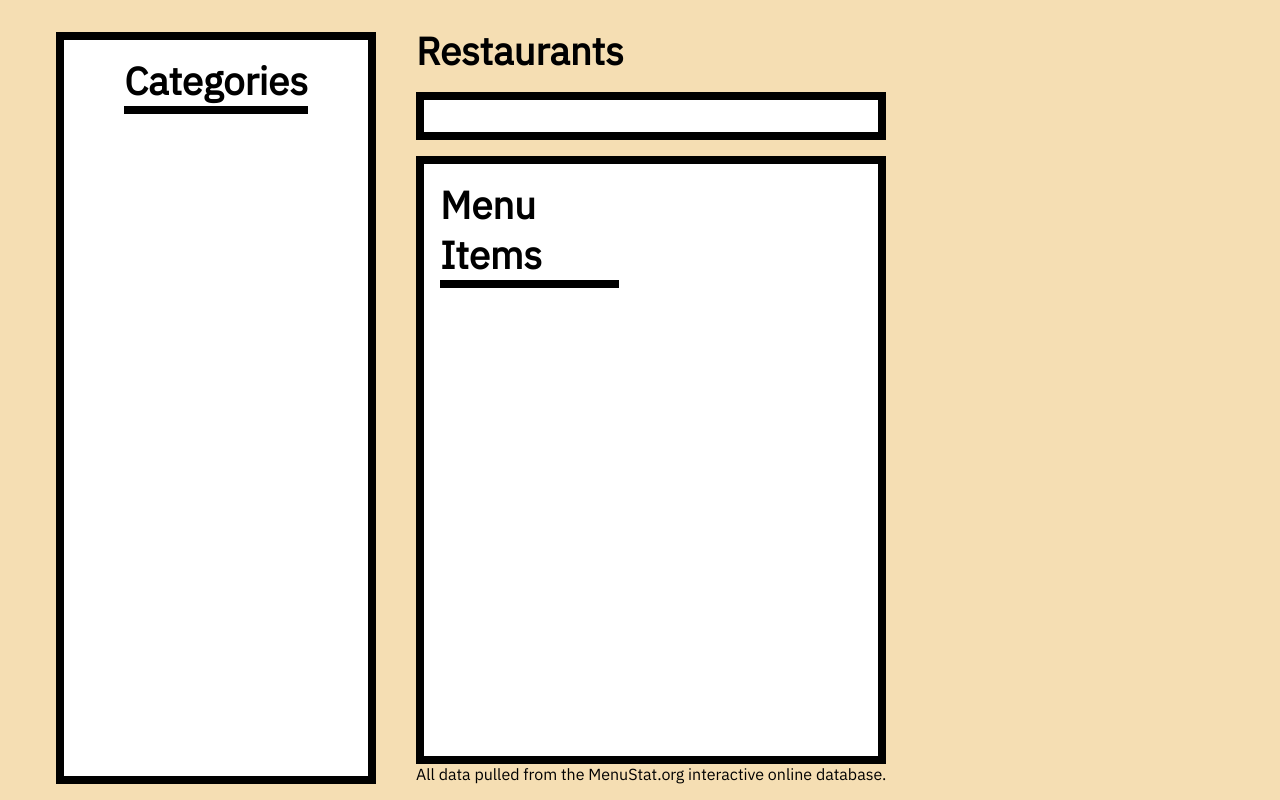
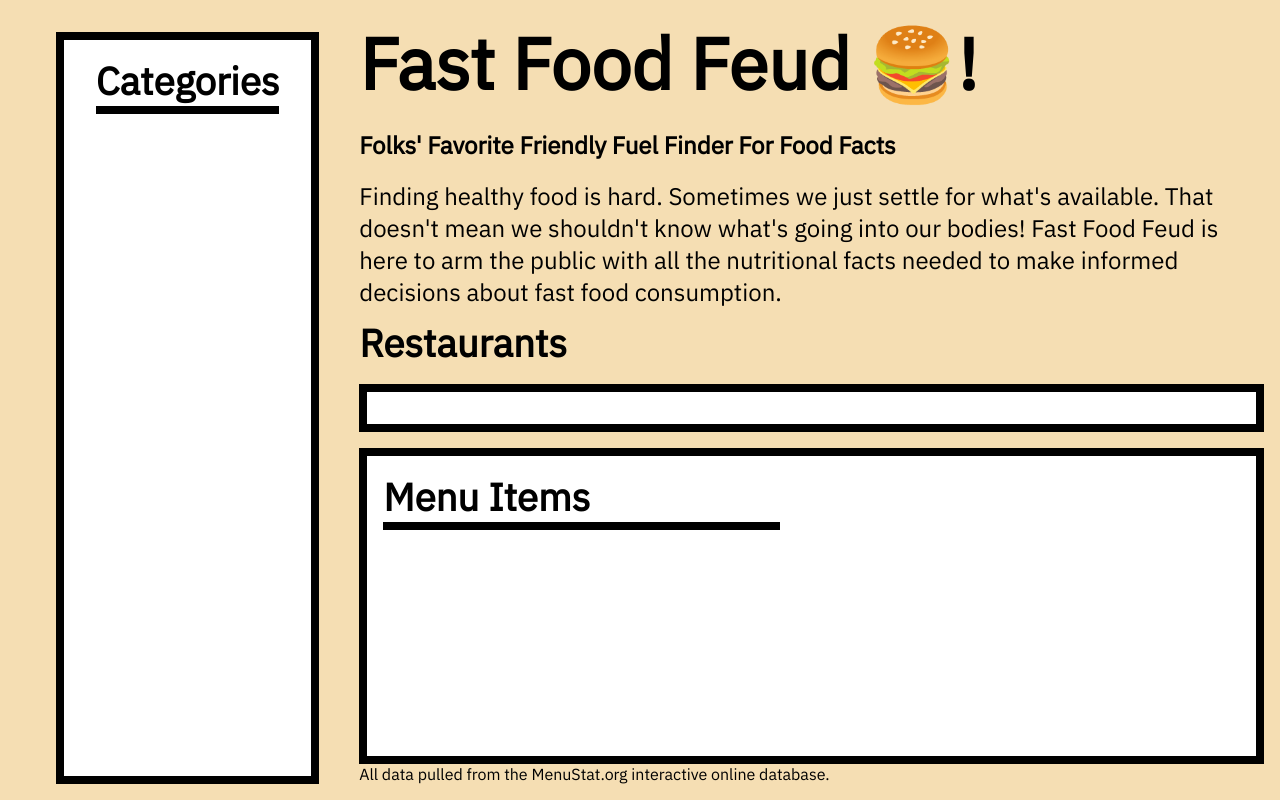
Before and after one commit to codepath/site-week2-lab1-fast-food-feud-starter, a React (Vite) app: page / in a window 1280 px wide. Built offline with nearby package versions, Linux system fonts and the light colour scheme.

Commit message:
Updated header using appInfo

```diff
--- a/src/App.jsx
+++ b/src/App.jsx
@@ -1,5 +1,6 @@
 // IMPORT ANY NEEDED COMPONENTS HERE
 import { Dataset } from "./data/dataset"
+import { Header } from "./components/Header/Header"
 import "./App.css"
 
 // don't move this!
@@ -33,7 +34,7 @@ export function App() {
 
       {/* MAIN COLUMN */}
       <div className="container">
-        {/* HEADER GOES HERE */}
+        <Header title={appInfo.title} tagline={appInfo.tagline} desc={appInfo.description}/>
 
         {/* RESTAURANTS ROW */}
         <div className="RestaurantsRow">
--- a/src/components/Header/Header.jsx
+++ b/src/components/Header/Header.jsx
@@ -3,9 +3,9 @@ import "./Header.css"
 export function Header(props) {
   return (
     <header className="header">
-      <h1 className="title"></h1>
-      <h4 className="tagline"></h4>
-      <p className="description"></p>
+      <h1 className="title">{props.title}</h1>
+      <h4 className="tagline">{props.tagline}</h4>
+      <p className="description">{props.desc}</p>
     </header>
   )
 }
```
